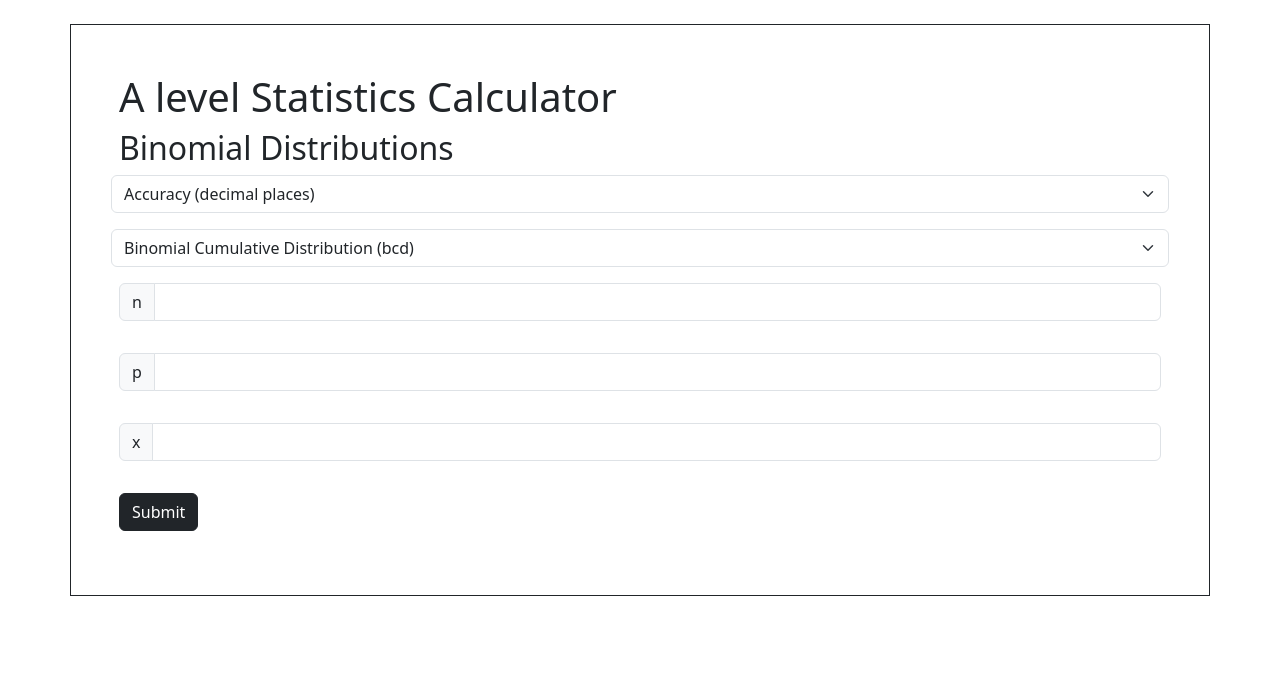
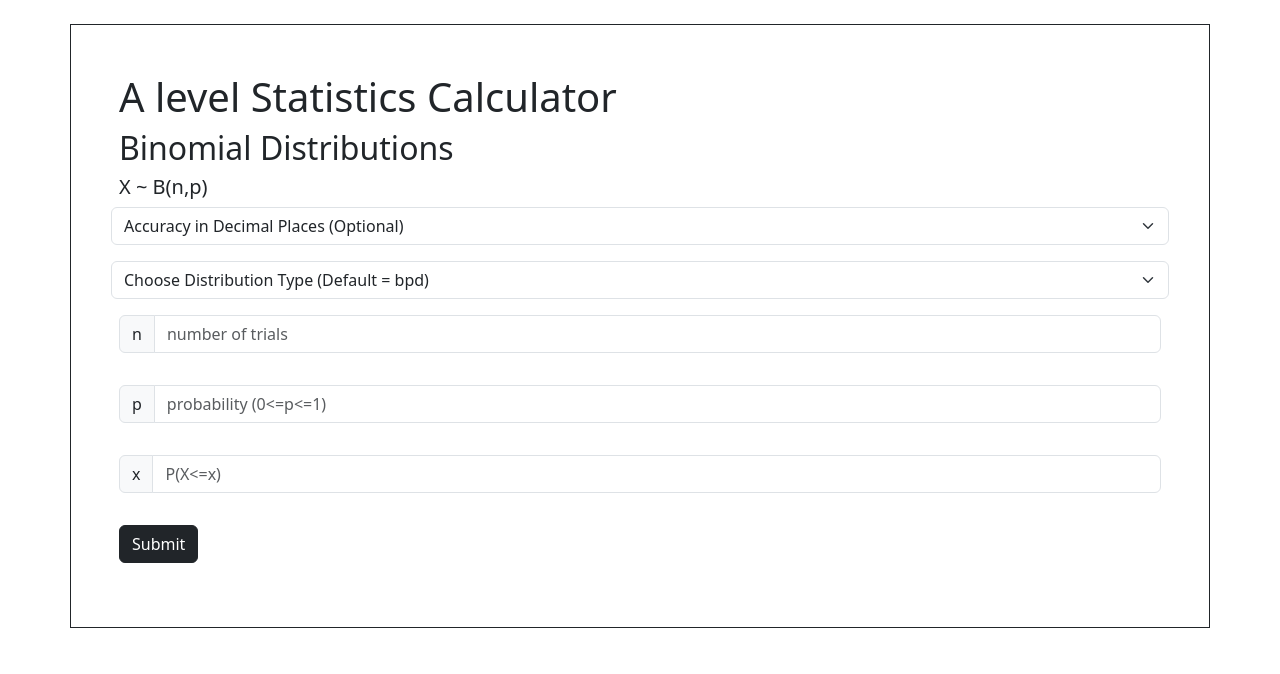
Before and after one commit to quoth-le-corbeau/a_level_stats, a Flask app: page /binomial in a window 1280 px wide. Shown: the part 126-800 px from the top of the page. Run offline with Flask 3, Linux system fonts and the light colour scheme; some libraries are stand-ins or nearby versions.

Commit message:
Binomial

```diff
--- a/app.py
+++ b/app.py
@@ -1,5 +1,5 @@
 from flask import Flask, render_template, request
-from typing import Tuple, List, Optional
+from typing import Tuple, List, Optional, Union
 
 import processor
 
@@ -21,9 +21,14 @@ def mean():
 def mean_form():
     data_list, dp, error = _discreet_data_from_form()
     if error is not None:
-        return render_template("error.html", data=error[0], error=error[1])
+        return render_template("mean-error.html", data=error[0], error=error[1])
     measures = processor.get_central_tendency(data_list=data_list, dp=dp)
-    return render_template("mean-form.html", measures=measures, data=data_list)
+    return render_template(
+        "mean-form.html",
+        measures=measures,
+        data=data_list,
+        sorted_data=sorted(data_list),
+    )
 
 
 def _discreet_data_from_form() -> Tuple[List[float], int, Optional[Tuple[str, str]]]:
@@ -59,7 +64,7 @@ def spread():
 def spread_form():
     data_list, dp, error = _discreet_data_from_form()
     if error is not None:
-        return render_template("error.html", data=error[0], error=error[1])
+        return render_template("spread-error.html", data=error[0], error=error[1])
     measures = processor.get_spread(data_list=data_list, dp=dp)
     return render_template("spread-form.html", measures=measures, data=data_list)
 
@@ -71,19 +76,103 @@ def binomial():
 
 @app.route("/binomial-form", methods=["POST"])
 def binomial_form():
-    # accuracy = request.form.get("accuracy", "2dp")
+    (
+        accuracy,
+        distribution,
+        probability,
+        successes,
+        trials,
+        error,
+    ) = _validate_binomial_form_data()
+    if error is not None:
+        return render_template("binomial-error.html", error=error)
+    try:
+        if "bcd" in distribution:
+            rows, p_x = processor.get_bcd(
+                n=trials, p=probability, x=successes, dp=accuracy
+            )
+        elif "bpd" in distribution:
+            rows, p_x = processor.get_bpd(
+                n=trials, p=probability, x=successes, dp=accuracy
+            )
+        else:
+            return render_template("binomial-error.html", error="Unexpected Error!!")
+        return render_template(
+            "binomial-form.html",
+            accuracy=accuracy,
+            distribution=distribution,
+            trials=str(trials),
+            probability=str(probability),
+            successes=str(successes),
+            rows=rows,
+            p_x_is_x=p_x,
+        )
+    except ValueError:
+        error = (
+            f"Invalid values for n, p or x. "
+            f"You entered n = {trials}, p = {probability}, x = {successes}"
+        )
+        return render_template("binomial-error.html", error=error)
 
-    distribution = request.form.get("distribution", "bcd")
+
+def _get_binomial_form_submission() -> Tuple[int, str, str, str, str]:
+    accuracy = request.form.get("accuracy", "4dp")
+    try:
+        accuracy = int(accuracy[0])
+    except ValueError:
+        accuracy = 4
+    distribution = request.form.get("distribution", "")
+    if distribution not in ["bpd", "bcd"]:
+        distribution = "bpd"
     trials = request.form.get("trials", "")
     probability = request.form.get("probability", "")
     successes = request.form.get("successes", "")
-    return render_template(
-        "binomial-form.html",
-        distribution=distribution,
-        trials=trials,
-        probability=probability,
-        successes=successes,
-    )
+    return accuracy, distribution, probability, successes, trials
+
+
+def _validate_binomial_form_data() -> (
+    Union[Tuple[int, str, float, int, int, Optional[str]], Tuple[None, str]]
+):
+    (
+        accuracy,
+        distribution,
+        probability,
+        successes,
+        trials,
+    ) = _get_binomial_form_submission()
+    error = None
+    if any(x == "" for x in [trials, probability, successes]):
+        if trials == "":
+            trials = "(empty)"
+        if probability == "":
+            probability = "(empty)"
+        if successes == "":
+            successes = "(empty)"
+        error = (
+            f"Invalid values for n, p or x. "
+            f"You entered n = {trials}, p = {probability}, x = {successes}"
+        )
+        return None, error
+    try:
+        if float(probability) < 0 or float(probability) > 1:
+            error = (
+                f"You entered p = {float(probability)}!! "
+                f"Probability must be between 0 and 1 :-)"
+            )
+        return (
+            accuracy,
+            distribution,
+            float(probability),
+            int(successes),
+            int(trials),
+            error,
+        )
+    except ValueError:
+        error = (
+            f"Invalid values for n, p or x. "
+            f"You entered n = {trials}, p = {probability}, x = {successes}"
+        )
+        return None, error
 
 
 @app.route("/normal")
--- a/models.py
+++ b/models.py
@@ -1,12 +1,13 @@
 from dataclasses import dataclass
+from typing import Optional
 
 
 @dataclass(frozen=True)
 class CentralTendency:
     mean: float
     median: float
-    mode: float
     range: float
+    mode: Optional[float]
 
 
 @dataclass(frozen=True)
--- a/templates/binomial.html
+++ b/templates/binomial.html
@@ -3,30 +3,32 @@
 <div class="container p-5 mt-4 border border-dark">
     <h1>A level Statistics Calculator</h1>
     <h2>Binomial Distributions</h2>
+    <h5>X ~ B(n,p)</h5>
      <form class="row g-3" action="/binomial-form" method="POST">
        <select class="form-select" aria-label="Default select example" name="accuracy">
-            <option selected>Accuracy (decimal places)</option>
+            <option selected>Accuracy in Decimal Places (Optional)</option>
             <option value="2dp">2dp</option>
             <option value="3dp">3dp</option>
             <option value="4dp">4dp</option>
             <option value="5dp">5dp</option>
             <option value="6dp">6dp</option>
         </select>
-         <select class="form-select" aria-label="Default select example" name="accuracy">
-            <option selected value="bcd">Binomial Cumulative Distribution (bcd)</option>
-            <option value="bpd">Binomial Probability Distribution</option>
+         <select class="form-select" aria-label="Default select example" name="distribution">
+            <option selected>Choose Distribution Type (Default = bpd)</option>
+            <option value="bpd">Binomial Probability Distribution (bpd)</option>
+            <option value="bcd">Binomial Cumulative Distribution (bcd)</option>
         </select>
         <div class="input-group mb-3">
           <span class="input-group-text">n</span>
-          <input type="text" class="form-control"  name="trials">
+          <input type="text" class="form-control" placeholder="number of trials" name="trials">
         </div>
         <div class="input-group mb-3">
           <span class="input-group-text">p</span>
-          <input type="text" class="form-control" name="probability">
+          <input type="text" class="form-control" placeholder="probability (0<=p<=1)" name="probability">
         </div>
         <div class="input-group mb-3">
           <span class="input-group-text">x</span>
-          <input type="text" class="form-control" name="successes">
+          <input type="text" class="form-control" placeholder="P(X<=x)" name="successes">
         </div>
         <div class="col-auto">
             <button type="submit" class="btn btn-dark mb-3">Submit</button>
--- a/templates/error.html
+++ b/templates/mean-error.html
@@ -4,5 +4,8 @@
     <h2 class="text-danger">Oh no!</h2>
     <p>You submitted <b>{{ data }}</b></p>
     <p>{{ error }}</p>
+    <div>
+        <a href="{{ url_for('mean')}}" class="btn btn-outline-dark">Try Again</a>
+    </div>
 </div>
 {% endblock %}
--- a/templates/mean.html
+++ b/templates/mean.html
@@ -5,7 +5,7 @@
     <h2>Mean Median Mode Range</h2>
      <form class="row g-3" action="/mean-form" method="POST">
        <select class="form-select" aria-label="Default select example" name="accuracy">
-            <option selected>Accuracy (decimal places)</option>
+            <option selected>Accuracy in Decimal Places (Optional)</option>
             <option value="2dp">2dp</option>
             <option value="3dp">3dp</option>
             <option value="4dp">4dp</option>
@@ -16,7 +16,7 @@
             <label for="exampleFormControlTextarea1" class="form-label">
                 Data
             </label>
-                <textarea class="form-control" id="exampleFormControlTextarea1" rows="1" name="data" placeholder="Paste data here separated by comma e.g 2, 5, 3.6, 9.9, ..."></textarea>
+                <textarea class="form-control" id="exampleFormControlTextarea1" rows="1" name="data" placeholder="Enter data here separated by comma e.g 2, 5, 3.6, 9.9, ..."></textarea>
         </div>
         <div class="col-auto">
             <button type="submit" class="btn btn-dark mb-3">Submit</button>
--- a/templates/spread.html
+++ b/templates/spread.html
@@ -5,7 +5,7 @@
     <h2>Measures of Spread</h2>
      <form class="row g-3" action="/spread-form" method="POST">
        <select class="form-select" aria-label="Default select example" name="accuracy">
-            <option selected>Accuracy (decimal places)</option>
+            <option selected>Accuracy in Decimal Places (Optional)</option>
             <option value="2dp">2dp</option>
             <option value="3dp">3dp</option>
             <option value="4dp">4dp</option>
@@ -16,7 +16,7 @@
             <label for="exampleFormControlTextarea1" class="form-label">
                 Data
             </label>
-                <textarea class="form-control" id="exampleFormControlTextarea1" rows="1" name="data" placeholder="Paste data here separated by comma e.g 2, 5, 3.6, 9.9, ..."></textarea>
+                <textarea class="form-control" id="exampleFormControlTextarea1" rows="1" name="data" placeholder="Enter data here separated by comma e.g 2, 5, 3.6, 9.9, ..."></textarea>
         </div>
         <div class="col-auto">
             <button type="submit" class="btn btn-dark mb-3">Submit</button>
```
Also changed, not shown: processor.py (+54 -1 lines), templates/binomial-error.html (added, +11 -0 lines), templates/binomial-form.html (+9 -1 lines), templates/mean-form.html (+9 -5 lines), templates/normal-error.html (added, +11 -0 lines), templates/normal.html (+31 -3 lines), templates/spread-error.html (added, +11 -0 lines).
